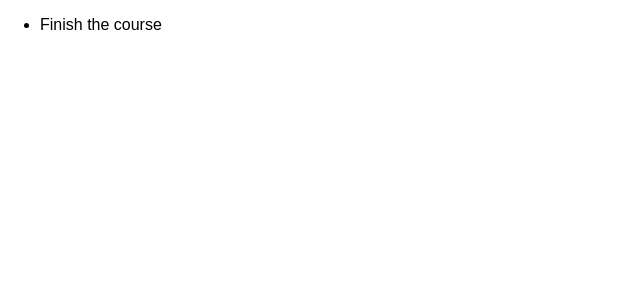
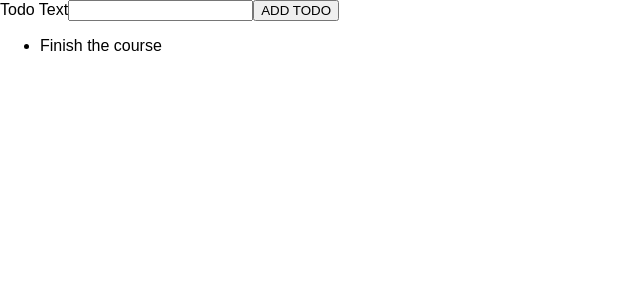
Before and after one commit to Leeyanhawrt/typescript-react, a React (Create React App) app: page / in a window 1280 px wide. Shown: the top 300 px of the page, without its empty margins (0-640 px from the left). Built offline with nearby package versions, Linux system fonts and the light colour scheme.

Commit message:
Using useRef

```diff
--- a/src/App.tsx
+++ b/src/App.tsx
@@ -1,10 +1,12 @@
 import React from 'react';
 import ToDoList from './components/ToDoList';
+import NewTodo from './components/NewTodo';
 
 const App: React.FC = () => {
   const todos = [{id: 't1', text:'Finish the course'}];
   return (
     <div className="App">
+      <NewTodo/>
      <ToDoList items={todos}/>
     </div>
   );
--- /dev/null
+++ b/src/components/NewTodo.tsx
@@ -0,0 +1,21 @@
+import React, { useRef } from "react";
+
+const NewTodo: React.FC = () => {
+  const textInputRef = useRef<HTMLInputElement>(null)
+
+  const todoSubmitHandler = (event: React.FormEvent) => {
+    event.preventDefault();
+    const enteredText = textInputRef.current!.value
+    console.log(enteredText)
+  }
+
+ return <form onSubmit={todoSubmitHandler}>
+  <div>
+    <label htmlFor="todo-text">Todo Text</label>
+    <input type="text" id="todo-text" ref={textInputRef}/>
+    <button type="submit">ADD TODO</button>
+  </div>
+ </form>
+}
+
+export default NewTodo;
```
